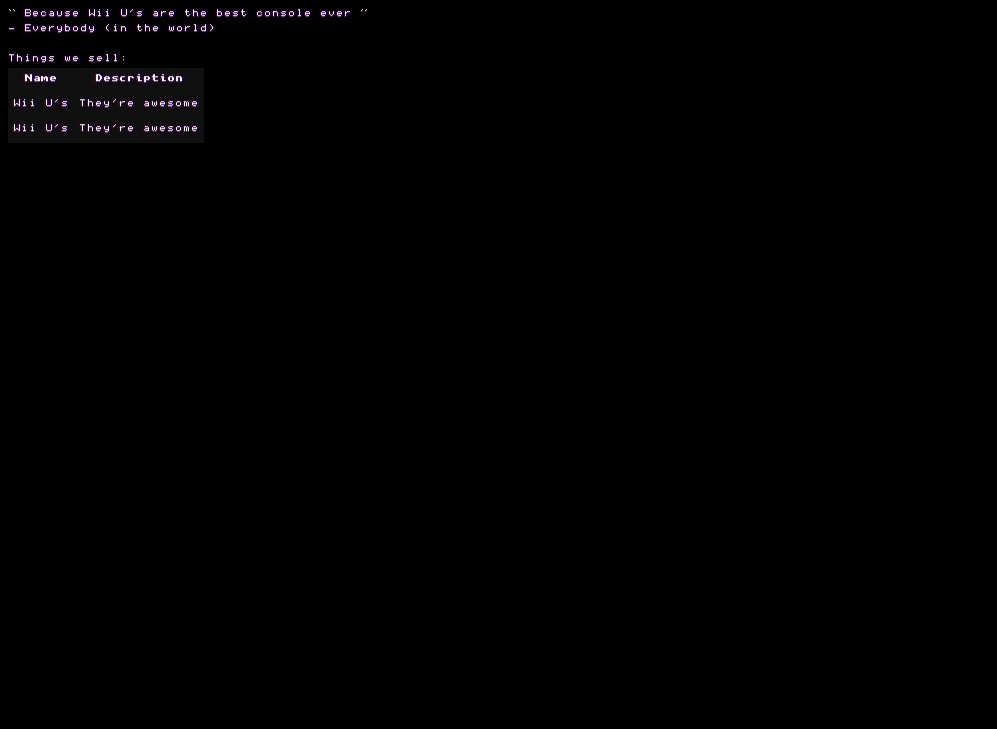
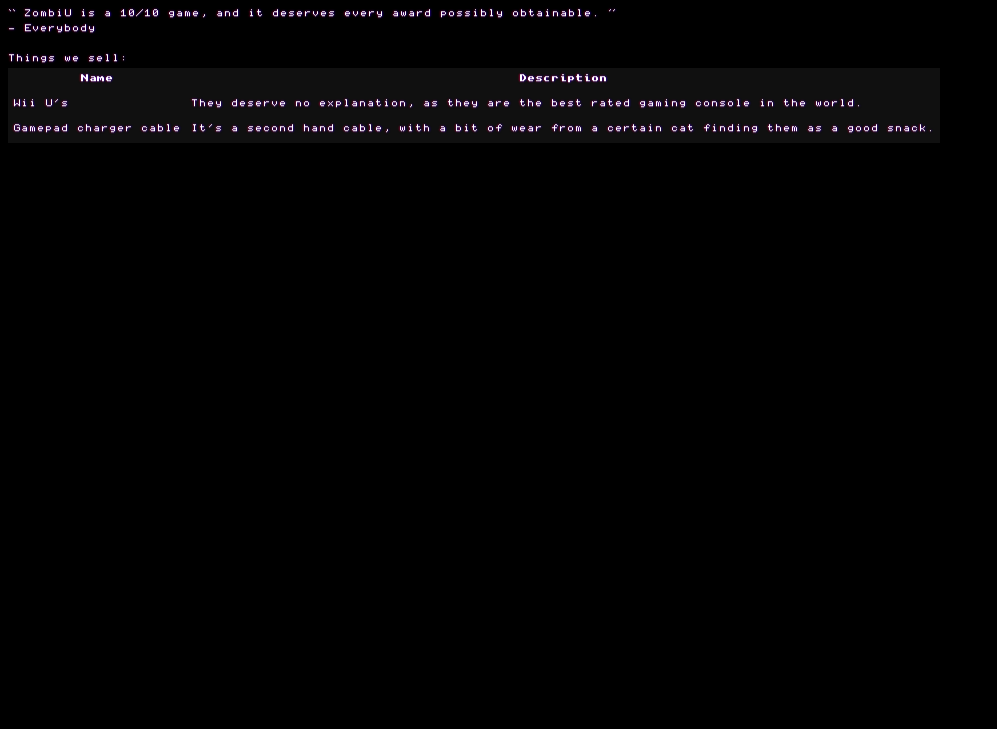
Before and after one commit to WiiLoveWiiU/WiiLoveWiiU.github.io, a plain HTML site: page index.html in a window 1280 px wide. Shown: the part 71-800 px from the top of the page, without its empty margins (0-997 px from the left). Drawn offline with Linux system fonts and the light colour scheme; no server answers.

Commit message:
Changed the text

```diff
--- a/index.html
+++ b/index.html
@@ -15,9 +15,9 @@
       Wii Love Wii U's
     </h1>
     <q>
-      Because Wii U's are the best console ever
+      ZombiU is a 10/10 game, and it deserves every award possibly obtainable.
     </q><br>
-    - Everybody (in the world)<br>
+    - Everybody<br>
     <br>
     Things we sell:
     <table>
@@ -34,15 +34,15 @@
           Wii U's
         </td>
         <td>
-          They're awesome
+          They deserve no explanation, as they are the best rated gaming console in the world.
         </td>
       </tr>
       <tr>
         <td>
-          Wii U's
+          Gamepad charger cable
         </td>
         <td>
-          They're awesome
+          It's a second hand cable, with a bit of wear from a certain cat finding them as a good snack.
         </td>
       </tr>
     </table>
```
